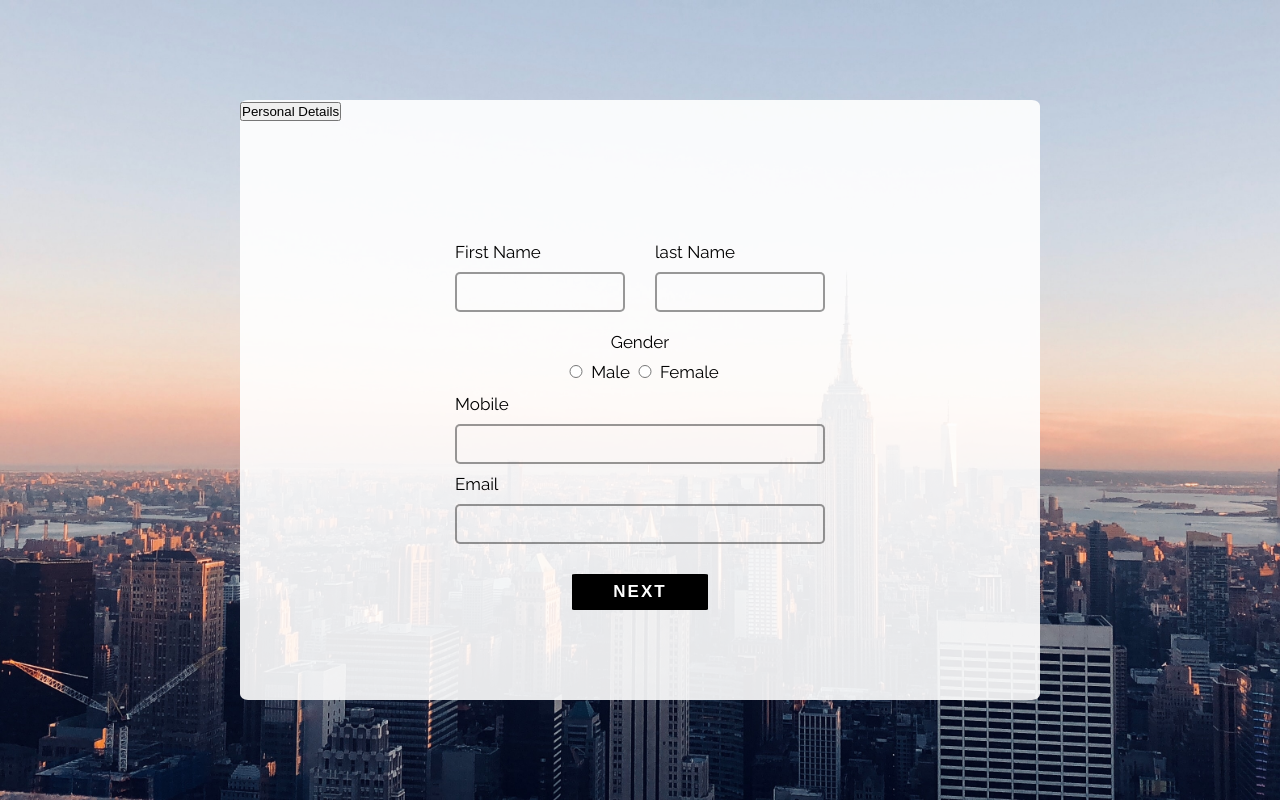
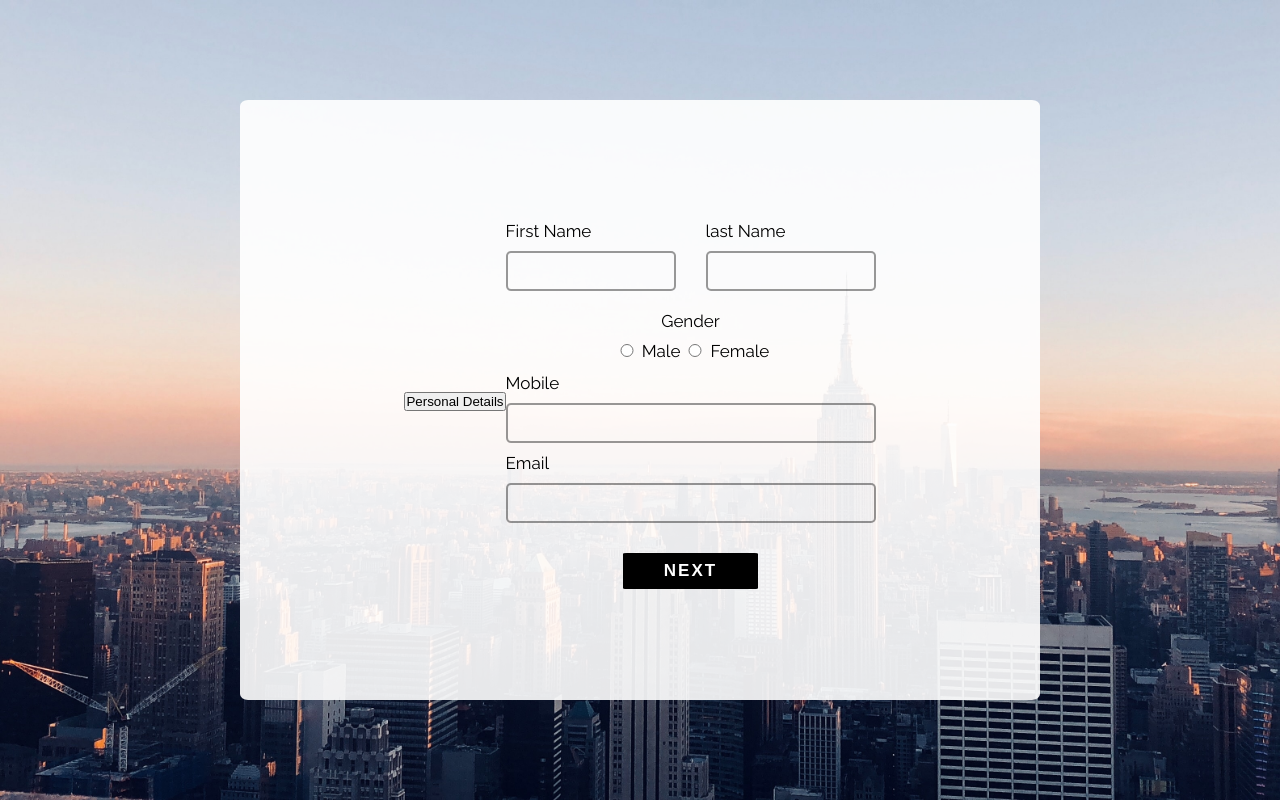
Before and after one commit to r2inlondon/application-form, a React (Create React App) app: page / in a window 1280 px wide. Both pictures are taken after a click on the button "START". Built offline with nearby package versions, Linux system fonts and the light colour scheme.

Commit message:
ProgressNav component has been created

```diff
--- a/src/components/ApplicationForm.js
+++ b/src/components/ApplicationForm.js
@@ -1,6 +1,7 @@
 import React, { useState } from "react";
 import FormContext, { initialState, sampleState } from "./FormContext";
 import TheStart from "./TheStart";
+import ProgressNav from "./ProgressNav";
 import PersonalDetails from "./PersonalDetails";
 import AddressDetails from "./AddressDetails";
 import AboutUs from "./AboutUs";
@@ -17,7 +18,7 @@ const ApplicationForm = () => {
     false,
     false,
     false,
-    false
+    false,
   ]);
 
   const step0 = (e) => {
@@ -25,11 +26,11 @@ const ApplicationForm = () => {
     setDetails((prevState) => ({
       step1: {
         ...prevState.step1,
-        active: true
+        active: true,
       },
       step2: { ...prevState.step2 },
       step3: { ...prevState.step3 },
-      step4: { ...prevState.step4 }
+      step4: { ...prevState.step4 },
     }));
 
     setProgress([false, true, false, false, false, false]);
@@ -46,11 +47,11 @@ const ApplicationForm = () => {
         lastName,
         gender,
         mobile,
-        email
+        email,
       },
       step2: { ...prevState.step2, active: true },
       step3: { ...prevState.step3 },
-      step4: { ...prevState.step4 }
+      step4: { ...prevState.step4 },
     }));
 
     setProgress([false, false, true, false, false, false]);
@@ -68,10 +69,10 @@ const ApplicationForm = () => {
         secondLine,
         city,
         country,
-        postcode
+        postcode,
       },
       step3: { ...prevState.step3, active: true },
-      step4: { ...prevState.step4 }
+      step4: { ...prevState.step4 },
     }));
 
     setProgress([false, false, false, true, false, false]);
@@ -88,9 +89,9 @@ const ApplicationForm = () => {
         completed: true,
         hear,
         pet,
-        food
+        food,
       },
-      step4: { ...prevState.step4, active: true }
+      step4: { ...prevState.step4, active: true },
     }));
     setProgress([false, false, false, false, true, false]);
   };
@@ -114,32 +115,10 @@ const ApplicationForm = () => {
 
   return (
     <div className="bg-small">
-      <div className="nav">
-        {details.step1.active && (
-          <button key={1} id={1} className={"step1"} onClick={activeIt}>
-            {details.step1.section}
-          </button>
-        )}
-        {details.step2.active && (
-          <button key={2} id={2} className={"step2"} onClick={activeIt}>
-            {details.step2.section}
-          </button>
-        )}
-        {details.step3.active && (
-          <button key={3} id={3} className={"step3"} onClick={activeIt}>
-            {details.step3.section}
-          </button>
-        )}
-        {details.step4.active && (
-          <button key={4} id={4} className={"step4"} onClick={activeIt}>
-            {details.step4.section}
-          </button>
-        )}
-      </div>
-
       <div className="components-container">
         {progress[0] && <TheStart TheStart={step0} />}
         <FormContext.Provider value={details}>
+          <ProgressNav activeIt={activeIt} />
           {progress[1] && <PersonalDetails setDetails={step1} />}
           {progress[2] && <AddressDetails setAddressDetails={step2} />}
           {progress[3] && <AboutUs setAboutUs={step3} />}
--- /dev/null
+++ b/src/components/ProgressNav.js
@@ -0,0 +1,33 @@
+import React, { useContext } from "react";
+import FormContext from "./FormContext";
+
+const ProgressNav = (props) => {
+  const details = useContext(FormContext);
+
+  return (
+    <div className="nav">
+      {details.step1.active && (
+        <button key={1} id={1} className={"step1"} onClick={props.activeIt}>
+          {details.step1.section}
+        </button>
+      )}
+      {details.step2.active && (
+        <button key={2} id={2} className={"step2"} onClick={props.activeIt}>
+          {details.step2.section}
+        </button>
+      )}
+      {details.step3.active && (
+        <button key={3} id={3} className={"step3"} onClick={props.activeIt}>
+          {details.step3.section}
+        </button>
+      )}
+      {details.step4.active && (
+        <button key={4} id={4} className={"step4"} onClick={props.activeIt}>
+          {details.step4.section}
+        </button>
+      )}
+    </div>
+  );
+};
+
+export default ProgressNav;
```
